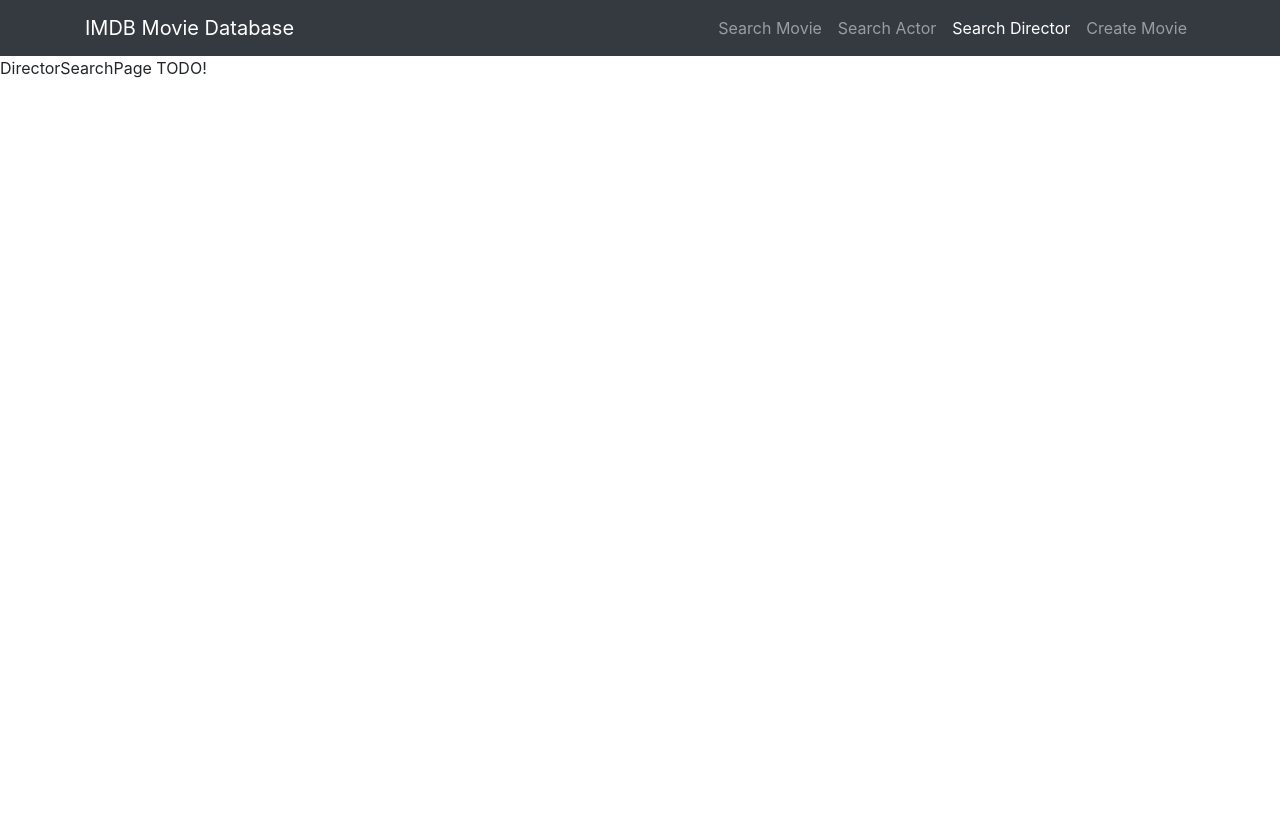
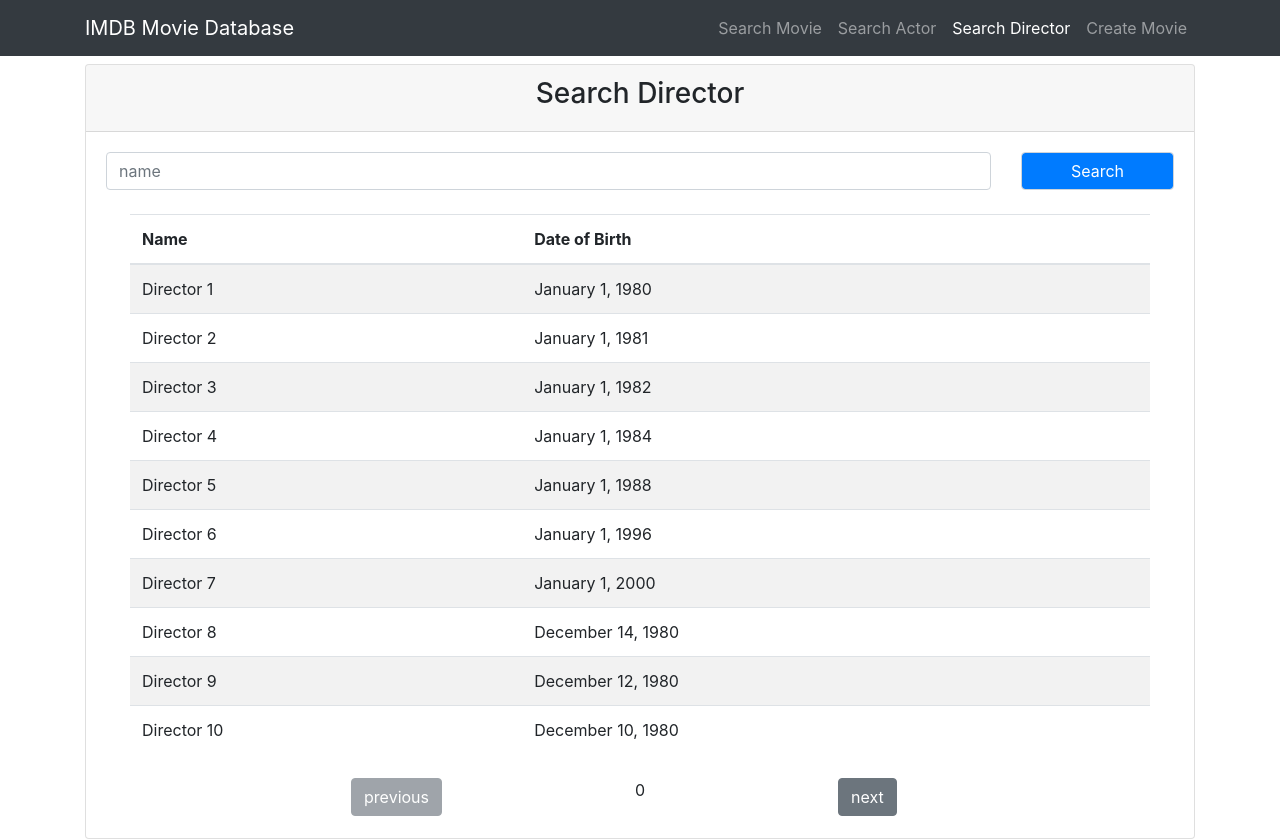
Before and after one commit to awingray/IMDB, a React (Create React App) app in the folder frontend/: page /search-director in a window 1280 px wide. Before the commit the page ends 800 px from the top, so only its background shows below. Built offline with nearby package versions, Linux system fonts and the light colour scheme.

Commit message:
added directorPages

```diff
--- a/frontend/src/pages/directorPage.js
+++ b/frontend/src/pages/directorPage.js
@@ -1,11 +1,83 @@
 import React, {Component} from "react";
+import {Link} from "react-router-dom";
+import MovieTable from "../components/movieTable";
 
 class DirectorPage extends Component {
+    state = {
+        loading: true,
+        response: {
+            name: "Ron Howard",
+            gender: "Man",
+            dob: "March 1, 1954",
+            bio: "Academy Award-winning filmmaker Ron Howard is one of this generation's most popular directors." +
+                " From the critically acclaimed dramas A Beautiful Mind (2001) and Apollo 13 (1995) to the hit comedies Parenthood (1989) and Splash (1984)," +
+                " he has created some of Hollywood's most memorable films...",
+            movies: [
+                {
+                    "movie_uri": "http://localhost:4000/api/movies/5fca75c44e2e9e0d181ea696",
+                    "title": "A Beautiful Mind",
+                    "year": 2001,
+                    "users_rating": 8.2,
+                    "votes": "819,184",
+                    "image_url": "https://m.media-amazon.com/images/M/MV5BMzcwYWFkYzktZjAzNC00OGY1LWI4YTgtNzc5MzVjMDVmNjY0XkEyXkFqcGdeQXVyMTQxNzMzNDI@._V1_UX182_CR0,0,182,268_AL__QL50.jpg"
+                },
+                {
+                    "movie_uri": "http://localhost:4000/api/movies/5fca76824e2e9e0d181f747d",
+                    "title": "Angels & Demons",
+                    "year": 2009,
+                    "users_rating": 6.7,
+                    "votes": "265,652",
+                    "image_url": "https://m.media-amazon.com/images/M/MV5BMjEzNzM2MjgxMF5BMl5BanBnXkFtZTcwNTQ1MTM0Mg@@._V1_UX182_CR0,0,182,268_AL__QL50.jpg"
+                },
+                {
+                    "movie_uri": "http://localhost:4000/api/movies/5fca76894e2e9e0d181f7a40",
+                    "title": "Apollo 13",
+                    "year": 1995,
+                    "users_rating": 7.6,
+                    "votes": "259,592",
+                    "image_url": "https://m.media-amazon.com/images/M/MV5BNjEzYjJmNzgtNDkwNy00MTQ4LTlmMWMtNzA4YjE2NjI0ZDg4XkEyXkFqcGdeQXVyNjU0OTQ0OTY@._V1_UX182_CR0,0,182,268_AL__QL50.jpg"
+                },
+                {
+                    "movie_uri": "http://localhost:4000/api/movies/5fca75c44e2e9e0d181ea6f6",
+                    "title": "Backdraft",
+                    "year": 1991,
+                    "users_rating": 6.7,
+                    "votes": "69,297",
+                    "image_url": "https://m.media-amazon.com/images/M/MV5BZTFjOWVkNjUtYTdkOC00MGQ5LWI5OTQtMTIyYzQwN2UzMDgzXkEyXkFqcGdeQXVyNDk3NzU2MTQ@._V1_UX182_CR0,0,182,268_AL__QL50.jpg"
+                }]
+        },
+        error: false
+    };
+
+    getLinks(){
+        return (
+            <div className="row">
+                <div className="col-md-6>">
+                    <Link className="text-secondary" to="/search-director">{"< Search other directors"}</Link>
+                </div>
+            </div>
+        );
+    }
+
     render() {
+        let {name, dob, bio, movies} = this.state.response;
         return (
-            <React.Fragment>
-                <p>DirectorPage TODO!</p>
-            </React.Fragment>
+            <div className="container mt-2">
+                <div className="card">
+                    <div className="card-header">
+                        <h3 className="text-center"> Director Details </h3>
+                        {this.getLinks()}
+                    </div>
+                    <div className="card-body">
+                        <ul className="list-group">
+                            <li className="list-group-item"> <b>Name:</b> {name} </li>
+                            <li className="list-group-item"> <b>Date of Birth:</b> {dob} </li>
+                            <li className="list-group-item"> <b>Biography:</b> {bio} </li>
+                            <li className="list-group-item"> <b>Movies:</b> <MovieTable movies={movies.slice(0,10)}/></li>
+                        </ul>
+                    </div>
+                </div>
+            </div>
         );
     }
 }
--- a/frontend/src/pages/directorSearchPage.js
+++ b/frontend/src/pages/directorSearchPage.js
@@ -1,11 +1,66 @@
 import React, {Component} from "react";
+import Form from 'react-bootstrap/Form';
+import PersonTable from "../components/personTable";
 
 class DirectorSearchPage extends Component {
+    state = {
+        loading: true,
+        response: {
+            directors: [
+                {name: "Director 1", dob: "January 1, 1980"},
+                {name: "Director 2", dob: "January 1, 1981"},
+                {name: "Director 3", dob: "January 1, 1982"},
+                {name: "Director 4", dob: "January 1, 1984"},
+                {name: "Director 5", dob: "January 1, 1988"},
+                {name: "Director 6", dob: "January 1, 1996"},
+                {name: "Director 7", dob: "January 1, 2000"},
+                {name: "Director 8", dob: "December 14, 1980"},
+                {name: "Director 9", dob: "December 12, 1980"},
+                {name: "Director 10", dob: "December 10, 1980"}
+            ]
+        },
+        error: false,
+        page: 0
+    }
+
+    handleChange() {
+        // TODO!
+    }
+
+    handleSearch() {
+        // TODO!
+    }
+
     render() {
         return (
-            <React.Fragment>
-                <p>DirectorSearchPage TODO!</p>
-            </React.Fragment>
+            <div className="container mt-2">
+                <div className="card">
+                    <div className="card-header">
+                        <h3 className="text-center"> Search Director </h3>
+                    </div>
+                    <div className="card-body">
+                        <Form>
+                            <div className="row">
+                                <div className="col-sm">
+                                    <Form.Control type="text" onChange={this.handleChange()} placeholder="name"/>
+                                </div>
+                                <div className="col-2">
+                                    <Form.Control className="bg-primary text-white" type="submit" value="Search"
+                                                  onClick={this.handleSearch()}/>
+                                </div>
+                            </div>
+                        </Form>
+                        <div className="m-4">
+                            <PersonTable people={this.state.response.directors}/>
+                        </div>
+                        <div className="text-center row">
+                            <div className="col-sm text-right"><button type="button" className="btn  btn-secondary disabled"> previous </button></div>
+                            <div className="col-sm align-middle"><p> {this.state.page} </p></div>
+                            <div className="col-sm text-left"><button type="button" className="btn btn-secondary"> next </button></div>
+                        </div>
+                    </div>
+                </div>
+            </div>
         );
     }
 }
```
